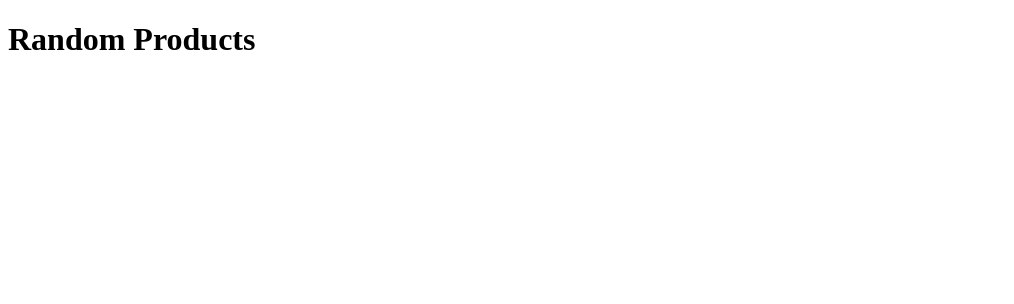
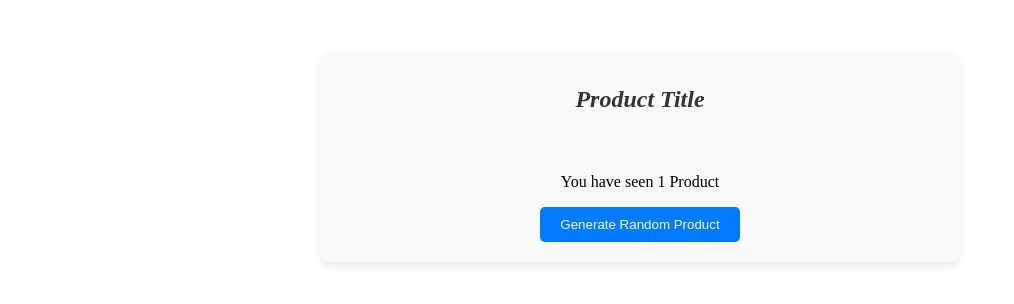
Before and after one commit to lynia-momo-202/Learn-reactJS, a React (Create React App) app in the folder 15_react_projects/: page / in a window 1280 px wide. Shown: the top 304 px of the page, without its empty margins (0-1014 px from the left). Built offline with nearby package versions, Linux system fonts and the light colour scheme.

Commit message:
chore (src): add-product-card

```diff
--- a/15_react_projects/src/projects/project2/Random.js
+++ b/15_react_projects/src/projects/project2/Random.js
@@ -1,9 +1,12 @@
 import React from 'react'
-
+import './App.css';
 function Random() {
   return (
-    <div>
-        <h1> Random Products</h1>
+    <div className='product-container'>
+      <h1> Product Title</h1>
+      <img src='' alt='' />
+      <p>You have seen 1 Product</p>
+      <button>Generate Random Product</button>
     </div>
   )
 }
```
